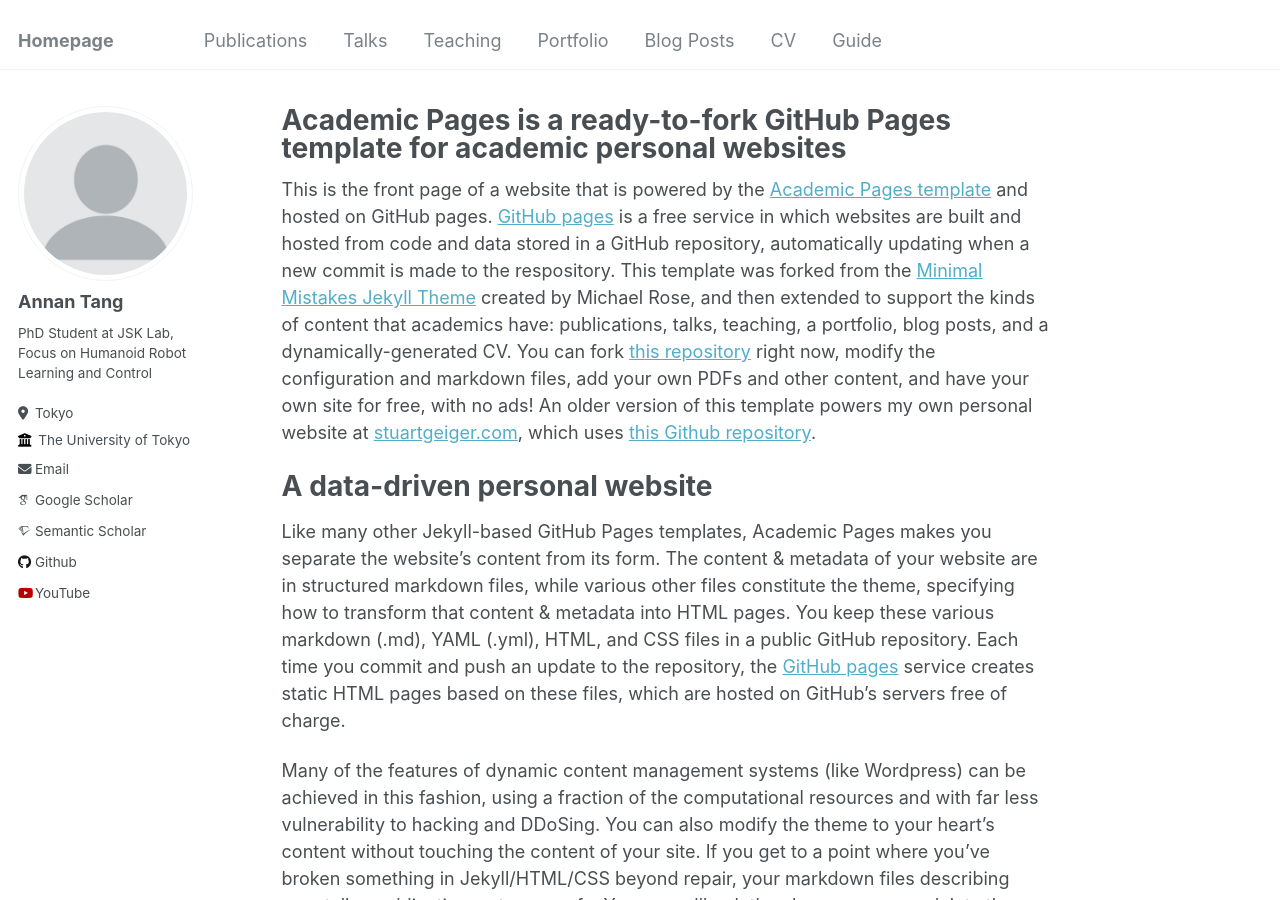
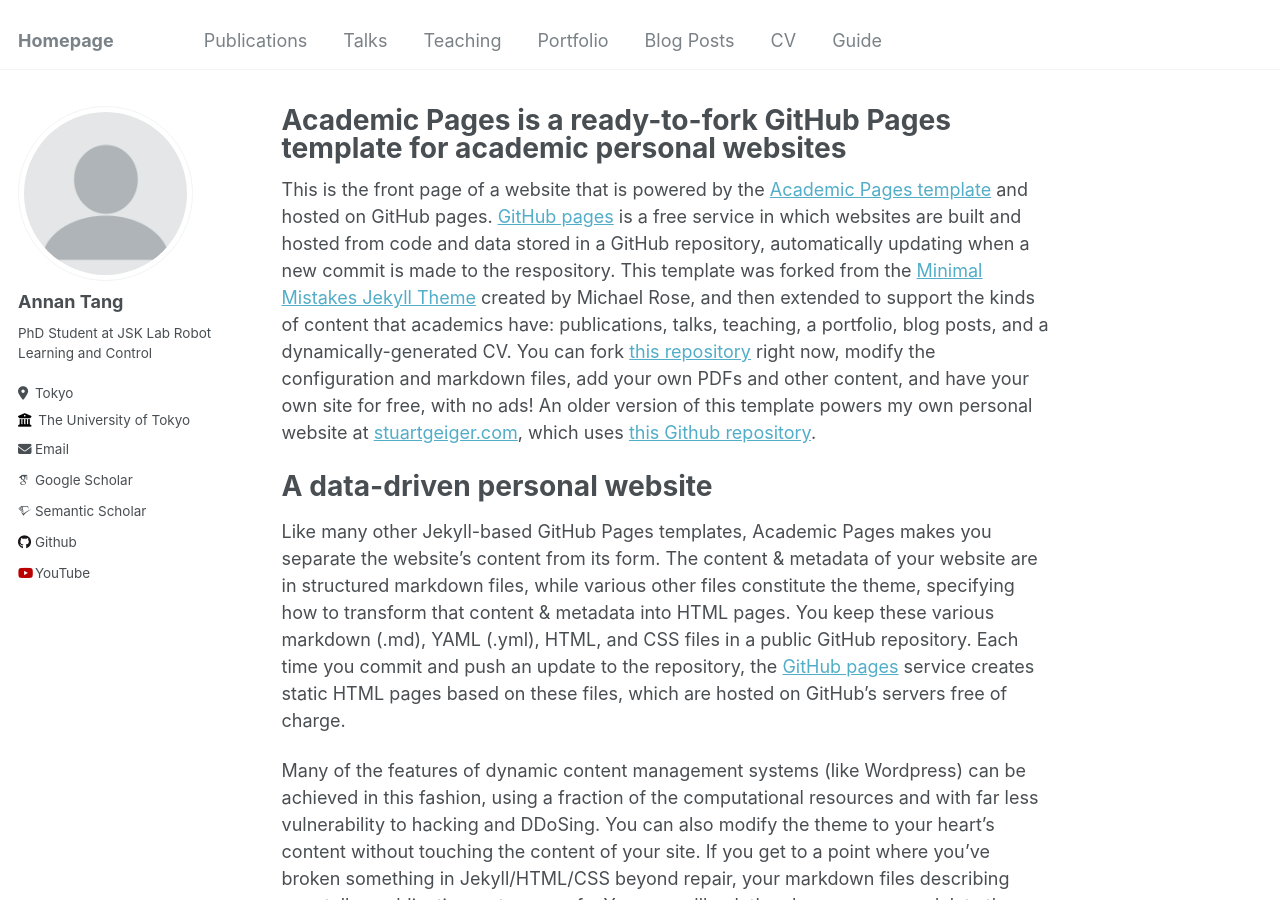
Before and after one commit to annan-tang/annan-tang.github.io, a Jekyll site: the page built from _pages/about.md, in a window 1280 px wide and 900 px high. Built offline with Jekyll 4.4.1, drawn with Linux system fonts in a browser that asks for light colours; some web fonts are replaced.

Commit message:
modify github link config

```diff
--- a/_config.yml
+++ b/_config.yml
@@ -24,7 +24,9 @@ author:
   avatar           : "profile.png"
   name             : "Annan Tang"
   pronouns         : # example: "she/her"
-  bio              : "PhD Student at JSK Lab, Focus on Humanoid Robot Learning and Control"
+  bio              : |
+                  PhD Student at JSK Lab
+                  Robot Learning and Control
   location         : "Tokyo"
   employer         : "The University of Tokyo"
   uri              : # URL
@@ -36,7 +38,7 @@ author:
 
 
   # Repositories and software development
-  github           : "https://github.com/annan-tang"
+  github           : "annan-tang"
 
 
   # Social media
```
